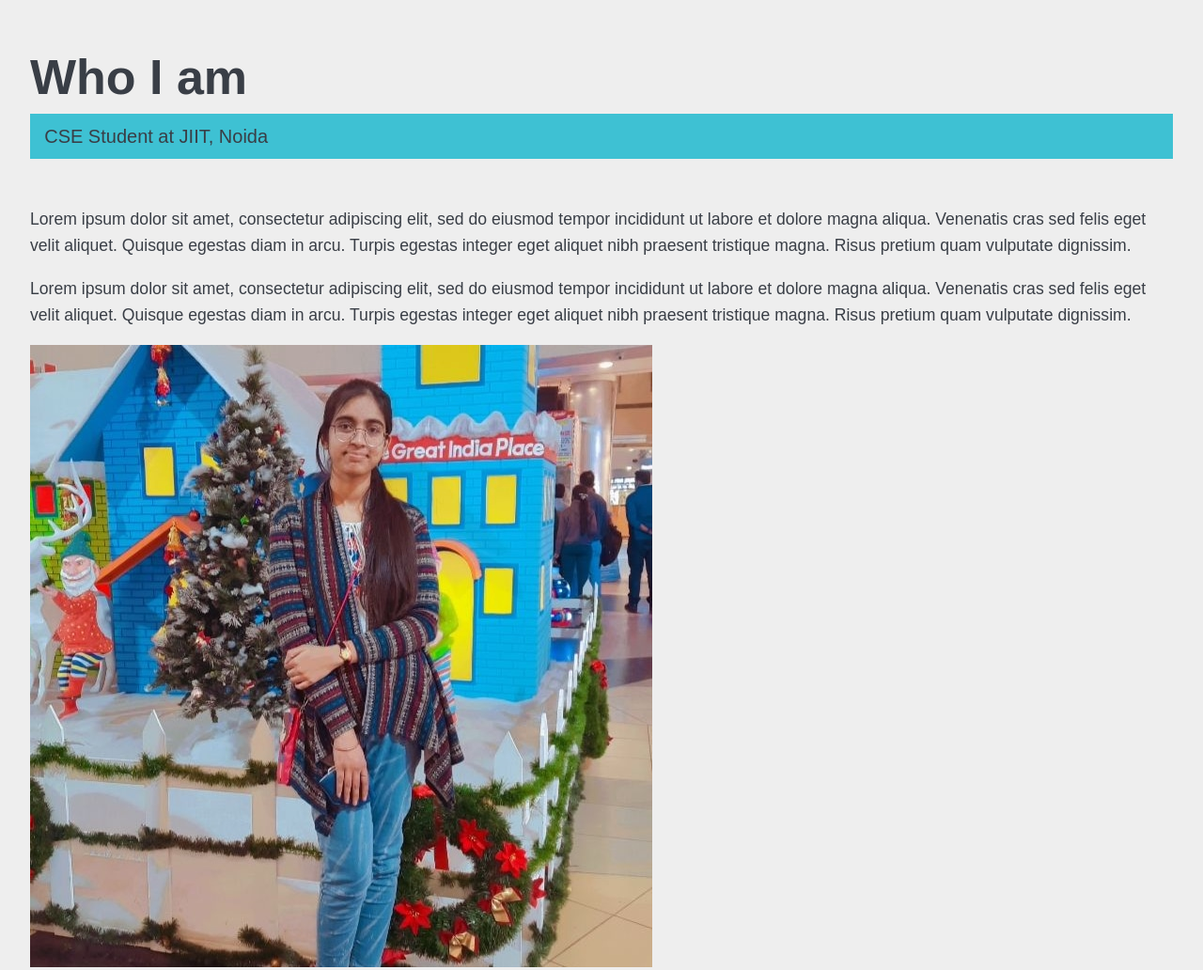
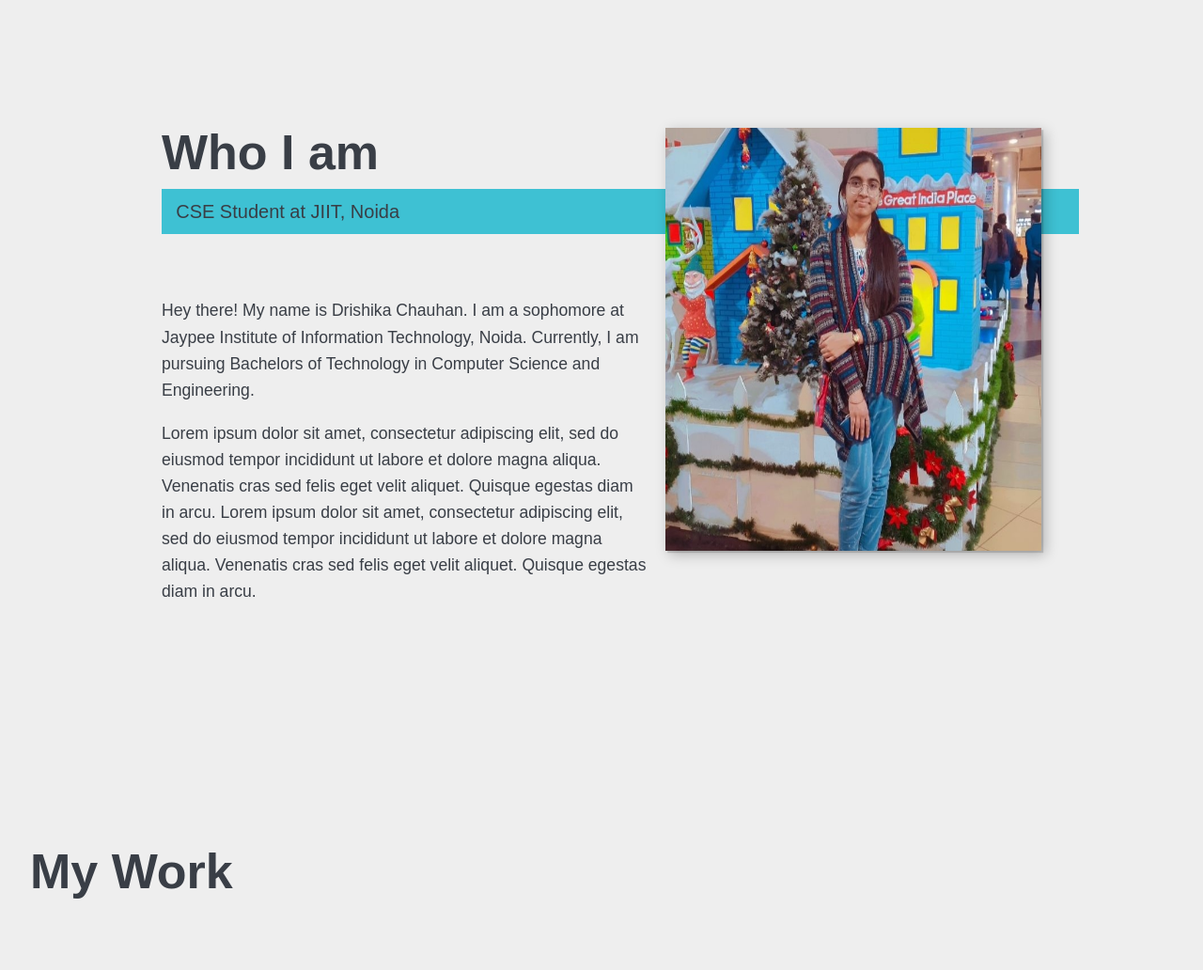
Before and after one commit to drishika2002/MyPortfolio, a plain HTML site: page index.html in a window 1280 px wide. Shown: the part 1220-2252 px from the top of the page at 94% size. Drawn offline with nearby package versions, Linux system fonts and the light colour scheme; a web font is replaced by a local one.

Commit message:
about-me section

```diff
--- a/css/style.css
+++ b/css/style.css
@@ -143,6 +143,8 @@ nav {
 /* Introduction section */
 .intro {
   position: relative;
+  max-width: 1000px;
+  margin: 0 auto;
 }
 
 @media (min-width: 600px) {
@@ -182,7 +184,7 @@ nav {
 /* My services section */
 
 .my-services {
-  /* background-color: var(--dark_color); */
+  background-color: var(--dark_color);
   background-image: url("../images/main.jpg");
   color: var(--light_color);
 
@@ -232,3 +234,41 @@ nav {
     padding: 2.5rem 1.5rem;
   }
 }
+
+.about-me {
+  max-width: 1000px;
+  margin: 5rem auto;
+}
+
+.about-me_img {
+  box-shadow: 0.25em 0.25em 0.75em rgba(0, 0, 0, 0.25),
+    0.125em 0.125em rgba(0, 0, 0, 0.15);
+  height: 450px;
+}
+
+@media (min-width: 600px) {
+  .about-me {
+    display: grid;
+    grid-template-columns: 1fr 400px;
+    grid-template-areas: "title img" "subtitle img" "text img";
+    grid-column-gap: 1em;
+  }
+
+  .section_title-about {
+    grid-area: title;
+  }
+
+  .section_subtitle-about {
+    grid-column: 1/-1;
+    grid-row: 2;
+    position: relative;
+    /* left: -2em; */
+    width: calc(100% + 2em);
+    padding-right: calc(400px + 2em);
+    z-index: -1;
+  }
+
+  .about-me_img {
+    grid-area: img;
+  }
+}
--- a/index.html
+++ b/index.html
@@ -110,21 +110,20 @@
 
       <div class="about-me_body">
         <p>
-          Lorem ipsum dolor sit amet, consectetur adipiscing elit, sed do
-          eiusmod tempor incididunt ut labore et dolore magna aliqua. Venenatis
-          cras sed felis eget velit aliquet. Quisque egestas diam in arcu.
-          Turpis egestas integer eget aliquet nibh praesent tristique magna.
-          Risus pretium quam vulputate dignissim.
+          Hey there! My name is Drishika Chauhan. I am a sophomore at Jaypee
+          Institute of Information Technology, Noida. Currently, I am pursuing
+          Bachelors of Technology in Computer Science and Engineering.
         </p>
         <p>
           Lorem ipsum dolor sit amet, consectetur adipiscing elit, sed do
           eiusmod tempor incididunt ut labore et dolore magna aliqua. Venenatis
-          cras sed felis eget velit aliquet. Quisque egestas diam in arcu.
-          Turpis egestas integer eget aliquet nibh praesent tristique magna.
-          Risus pretium quam vulputate dignissim.
+          cras sed felis eget velit aliquet. Quisque egestas diam in arcu. Lorem
+          ipsum dolor sit amet, consectetur adipiscing elit, sed do eiusmod
+          tempor incididunt ut labore et dolore magna aliqua. Venenatis cras sed
+          felis eget velit aliquet. Quisque egestas diam in arcu.
         </p>
-        <img src="images\pic1.jpeg" alt="my_pic" />
       </div>
+      <img src="images\pic1.jpeg" alt="my_pic" class="about-me_img" />
     </section>
 
     <!-- My Work Section -->
@@ -150,7 +149,9 @@
         <h3 class="section_title section_title-services">
           Want to ask something? Feel free to reach out to me!
         </h3>
-        <a href="mailto:drishika.dcs16@gmail.com" class="btn">Contact Me!</a>
+        <a href="mailto:drishika.dcs16@gmail.com" class="btn"
+          ><i class="fas fa-envelope"></i> Contact Me!</a
+        >
       </div>
     </section>
 
```
